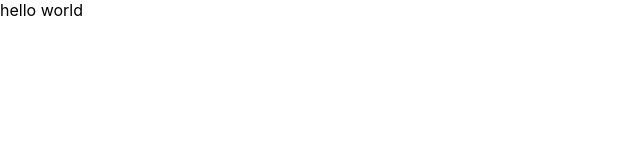
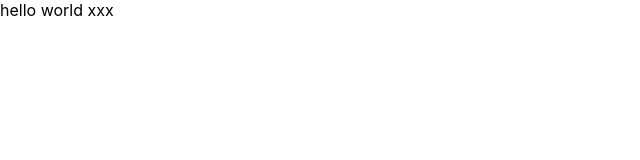
Before and after one commit to NChancheep/CAMELON, a React (Create React App) app in the folder camelon-front/: page / in a window 1280 px wide. Shown: the top 160 px of the page, without its empty margins (0-640 px from the left). Built offline with nearby package versions, Linux system fonts and the light colour scheme.

Commit message:
import bootstrap and material ui in package

```diff
--- a/camelon-front/package.json
+++ b/camelon-front/package.json
@@ -3,11 +3,16 @@
   "version": "0.1.0",
   "private": true,
   "dependencies": {
+    "@emotion/react": "^11.10.5",
+    "@emotion/styled": "^11.10.5",
+    "@mui/material": "^5.11.6",
     "@testing-library/jest-dom": "^5.16.5",
     "@testing-library/react": "^13.4.0",
     "@testing-library/user-event": "^13.5.0",
+    "bootstrap": "^5.2.3",
     "leaflet": "^1.9.3",
     "react": "^18.2.0",
+    "react-bootstrap": "^2.7.0",
     "react-dom": "^18.2.0",
     "react-leaflet": "^4.2.0",
     "react-router-dom": "^6.7.0",
--- a/camelon-front/src/App.js
+++ b/camelon-front/src/App.js
@@ -1,5 +1,5 @@
 import { BrowserRouter, Routes, Route } from 'react-router-dom';
-import Home from './components/home';
+import Dashboard from './components/dashboard';
 import Aboutus from './components/aboutus';
 import CrimeMap from './components/crimeMap/crimeMap';
 function App() {
@@ -7,7 +7,7 @@ function App() {
   <BrowserRouter>
   <div>
     <Routes>
-        <Route path="/" element={<Home />} />
+        <Route path="/" element={<Dashboard />} />
         <Route path="/aboutus" element={<Aboutus />} />
         <Route path="/crimemap" element={<CrimeMap />} />
       </Routes>
--- /dev/null
+++ b/camelon-front/src/components/dashboard.js
@@ -0,0 +1,9 @@
+function dashboard() {
+    return (
+      <div >
+        hello world xxx
+      </div>
+    );
+  }
+
+  export default dashboard;
--- a/camelon-front/src/components/home.js
+++ /dev/null
@@ -1,9 +0,0 @@
-function home() {
-  return (
-    <div >
-      hello world
-    </div>
-  );
-}
-
-export default home;
```
Also changed, not shown: 1 other file (tests, documents, lock files or other folders).
